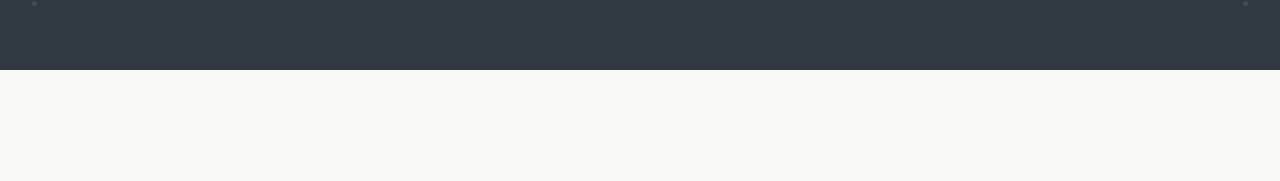
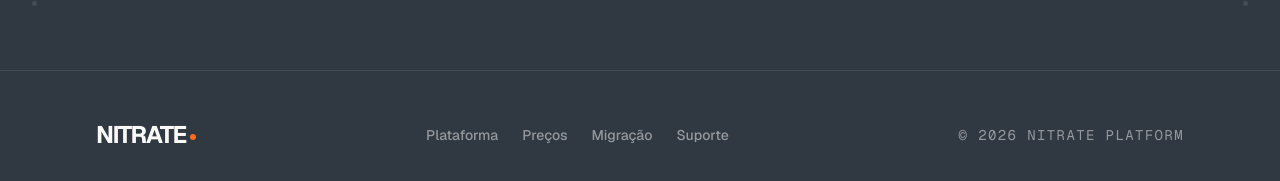
Before and after one commit to 21lucasbarros/nitrate, a Next.js app: page / in a window 1280 px wide. Shown: the part 4982-5163 px from the top of the page. Before the commit the page ends 5052 px from the top, so only its background shows below. Built offline with nearby package versions, Linux system fonts and the light colour scheme.

Commit message:
feat: adicionei um footer.

```diff
--- /dev/null
+++ b/src/app/components/footer.tsx
@@ -0,0 +1,18 @@
+export default function Footer() {
+  return (
+    <footer className="bg-brand-slate text-background/50 py-10 sm:py-12 px-6 md:px-12 xl:px-24 border-t border-white/10 flex flex-col md:flex-row justify-between items-center gap-8 md:gap-6 text-center md:text-left">
+      <div className="text-xl sm:text-2xl font-bold tracking-tighter text-background uppercase flex items-center justify-center md:justify-start gap-1">
+        Nitrate<div className="w-1.5 h-1.5 rounded-full bg-brand-orange mt-1"></div>
+      </div>
+      <div className="flex flex-wrap justify-center gap-4 sm:gap-6 text-xs sm:text-sm font-medium">
+        <a href="#" className="hover:text-background transition-colors">Plataforma</a>
+        <a href="#" className="hover:text-background transition-colors">Preços</a>
+        <a href="#" className="hover:text-background transition-colors">Migração</a>
+        <a href="#" className="hover:text-background transition-colors">Suporte</a>
+      </div>
+      <div className="text-xs sm:text-sm font-mono uppercase tracking-widest">
+        © {new Date().getFullYear()} Nitrate Platform
+      </div>
+    </footer>
+  );
+}
--- a/src/app/page.tsx
+++ b/src/app/page.tsx
@@ -5,6 +5,7 @@ import Hero from './components/hero';
 import Features from './components/features';
 import TrendingReviews from './components/trending-reviews';
 import CTA from './components/cta';
+import Footer from './components/footer';
 
 export default function HomePage() {
   return (
@@ -14,6 +15,7 @@ export default function HomePage() {
       <Features />
       <TrendingReviews />
       <CTA />
+      <Footer />
     </div>
   );
 }
```
